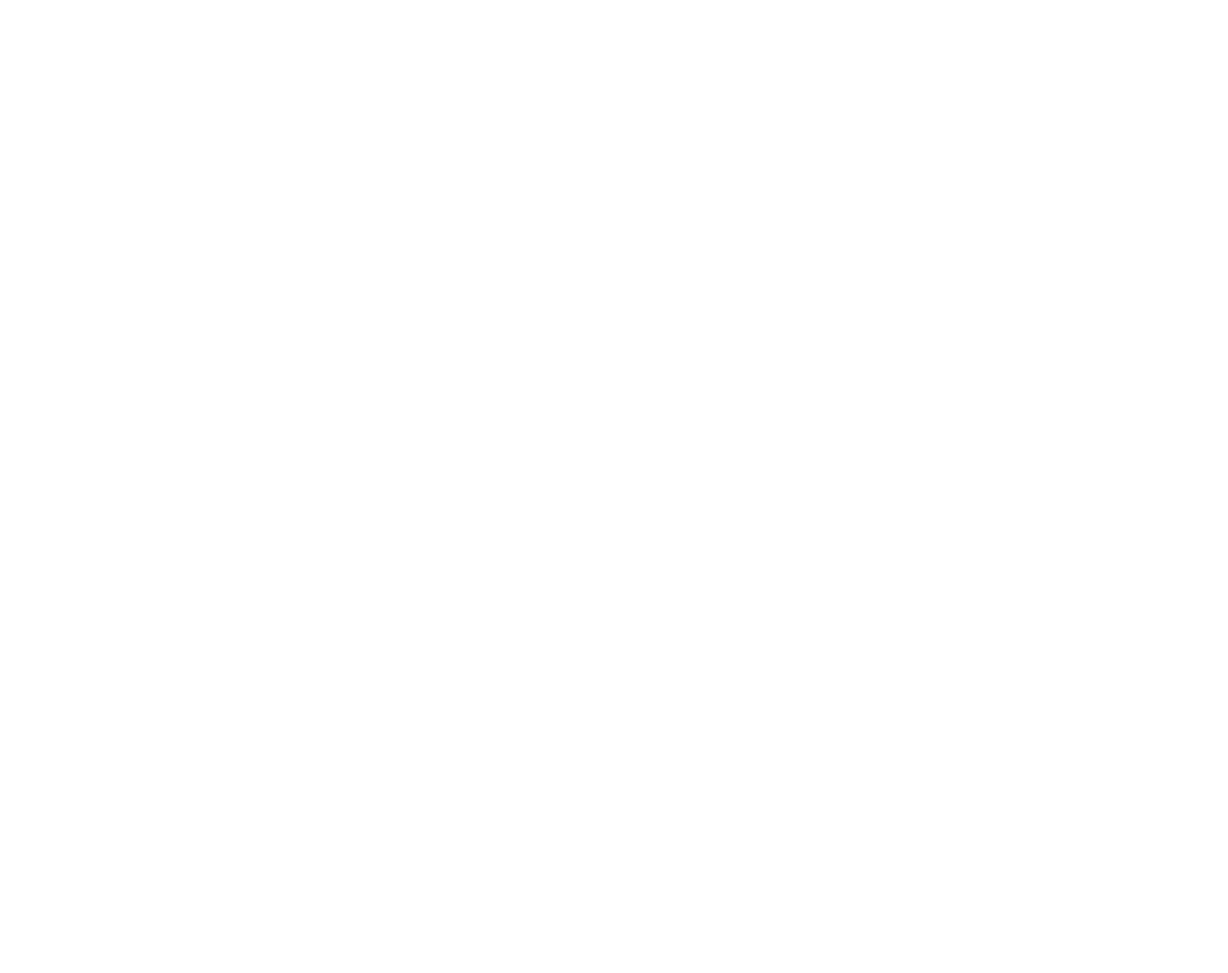
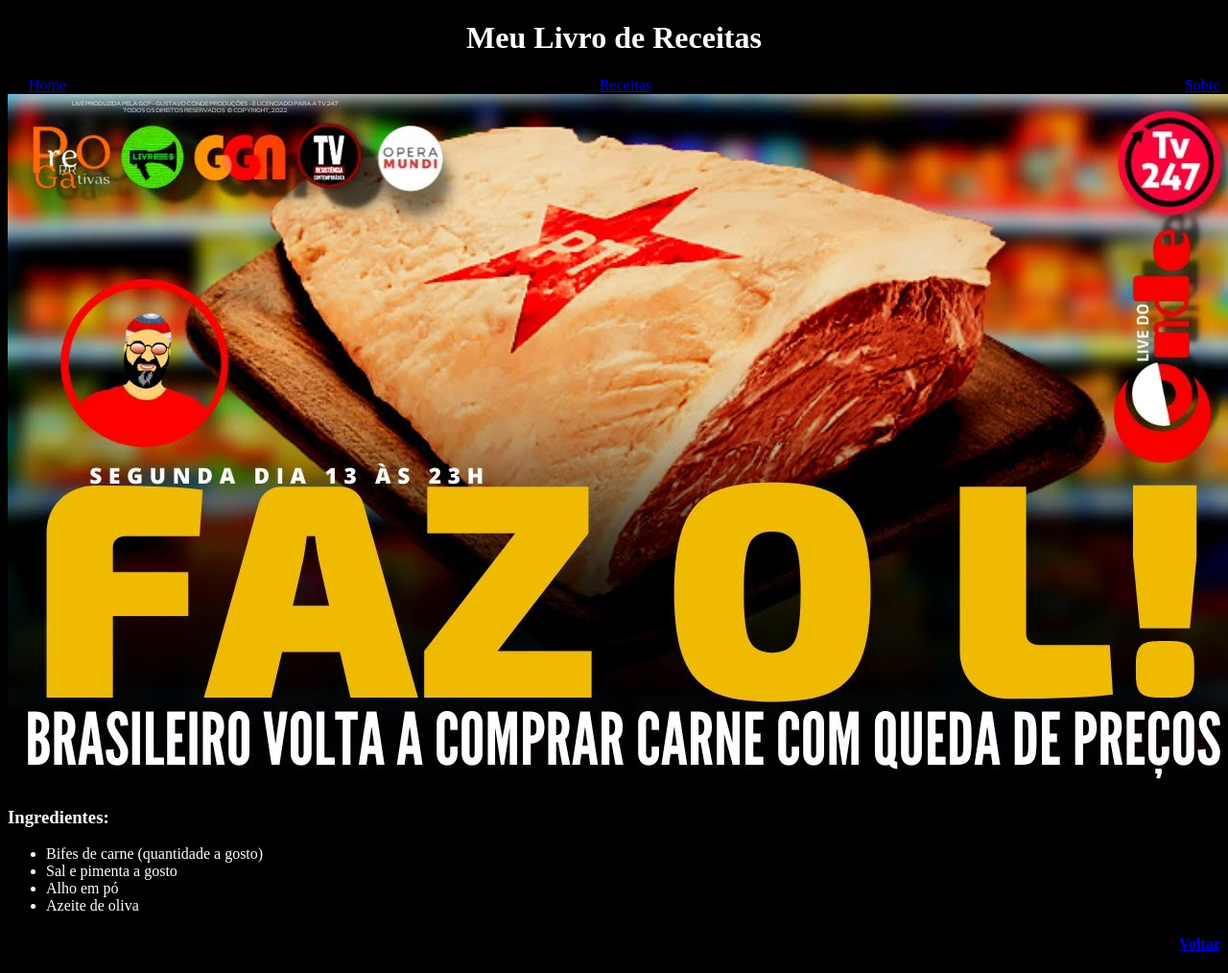
Before and after one commit to Torugo2510/Site_Receita_TrabalhoPW1, a plain HTML site: page paginas/receitacarne.html in a window 1280 px wide. Shown: the whole page at 96% size. Before the commit the page ends 800 px from the top, so only its background shows below. Drawn offline with Linux system fonts and the light colour scheme.

Commit message:
ainda n terminei esse negocio

```diff
--- a/paginas/receitacarne.html
+++ b/paginas/receitacarne.html
@@ -0,0 +1,65 @@
+<!DOCTYPE html>
+<html>
+<head>
+    <meta charset='utf-8'>
+    <meta http-equiv='X-UA-Compatible' content='IE=edge'>
+    <title>Menu De Receitas</title>
+    <meta name='viewport' content='width=device-width, initial-scale=1'>
+    <style>
+        body{
+                background-color: #000000;
+            }
+            h1{
+                color: #ffffff;
+                text-align: center;
+            }
+            nav{
+                display: flex;
+                justify-content:space-between;
+            }
+            p{
+                color: white;
+            }
+            H2{
+                color: white;
+            }
+            ul{
+                color: white;
+            }
+            h4{
+                display: flex;
+                justify-content: end;
+
+            }
+            h3{
+                color: #ffffff;
+            }
+
+            </style>
+</head>
+    <h1>Meu Livro de Receitas</h1>
+        <nav>
+            <li>
+                <a href="../index.html">Home</a>
+            </li>
+            <li>
+                <a href="menureceitas.html">Receitas</a>
+            </li>
+            <li>
+                <a href="sobre.html">Sobre</a>
+            </li>
+        </nav>
+        <center>
+        <img src="../imagens/carne.png" alt="carne">
+        </center>
+        <h3>Ingredientes:</h3>
+        <ul>
+            <li>Bifes de carne (quantidade a gosto)</li>
+            <li>Sal e pimenta a gosto</li>
+            <li>Alho em pó</li>
+            <li>Azeite de oliva</li>
+
+        </ul>
+        <h4><a href="menureceitas.html">Voltar</a></h4>
+</body>
+</html>
```
Also changed, not shown: paginas/menureceitas.html (+25 -6 lines), paginas/receitaaves.html (+56 -0 lines), paginas/receitadoce.html (+56 -0 lines), paginas/receitamassa.html (+56 -0 lines), paginas/receitapeixe.html (+56 -0 lines), paginas/receitasalgado.html (+56 -0 lines), imagens/Carne.png (added), imagens/ave.png (added).
